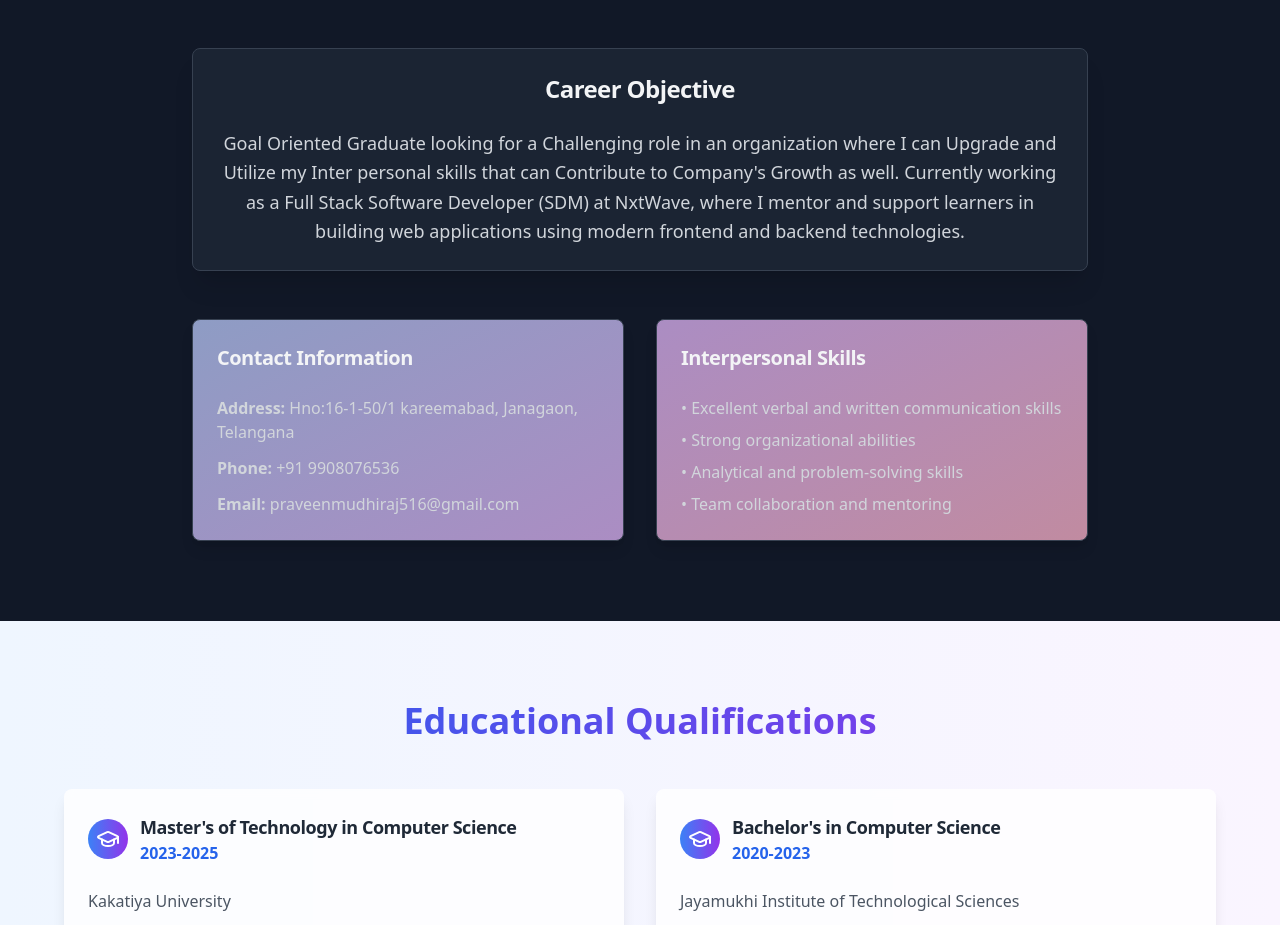
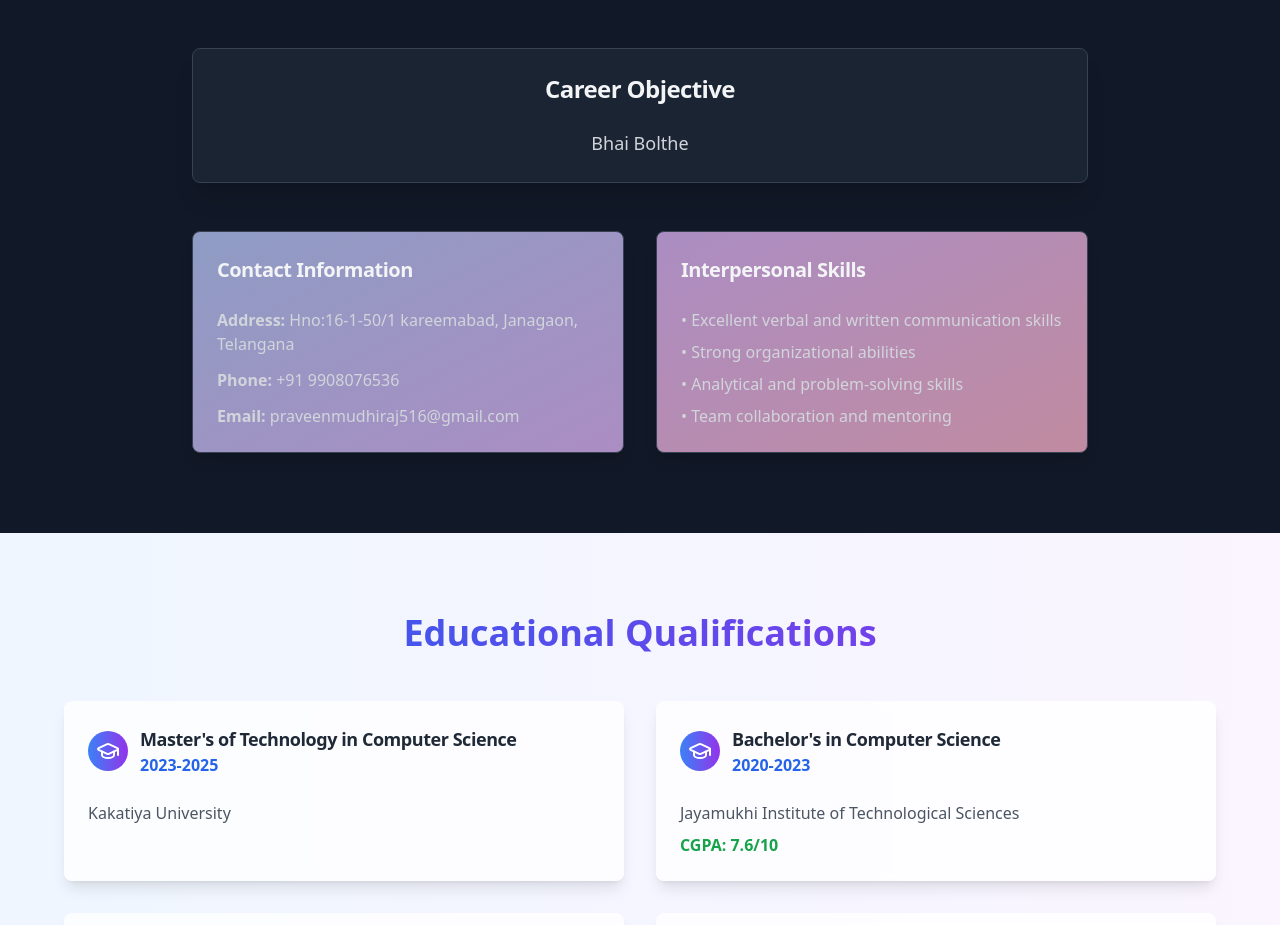
Before and after one commit to praveenmudhiraj516/healthglow-ai-advisor, a React (Vite) app: page / in a window 1280 px wide. Shown: the part 920-1845 px from the top of the page. Built offline with nearby package versions, Linux system fonts and the light colour scheme.

Commit message:
Update About.tsx

```diff
--- a/src/components/About.tsx
+++ b/src/components/About.tsx
@@ -15,10 +15,7 @@ const About = () => {
           </CardHeader>
           <CardContent>
             <p className="text-lg text-gray-300 text-center leading-relaxed">
-              Goal Oriented Graduate looking for a Challenging role in an organization where I can
-              Upgrade and Utilize my Inter personal skills that can Contribute to Company's Growth as well.
-              Currently working as a Full Stack Software Developer (SDM) at NxtWave, where I mentor and
-              support learners in building web applications using modern frontend and backend technologies.
+              Bhai Bolthe
             </p>
           </CardContent>
         </Card>
```
